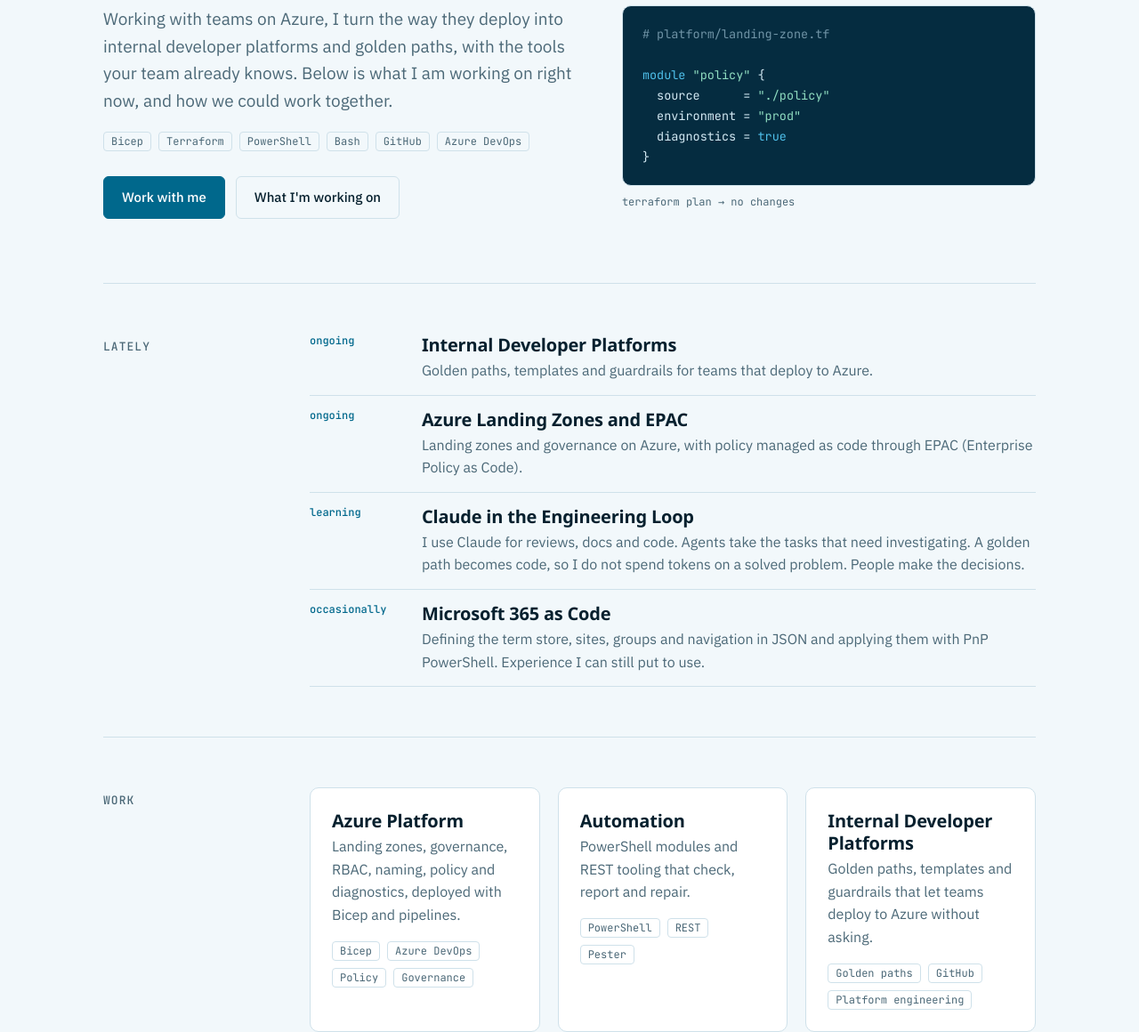
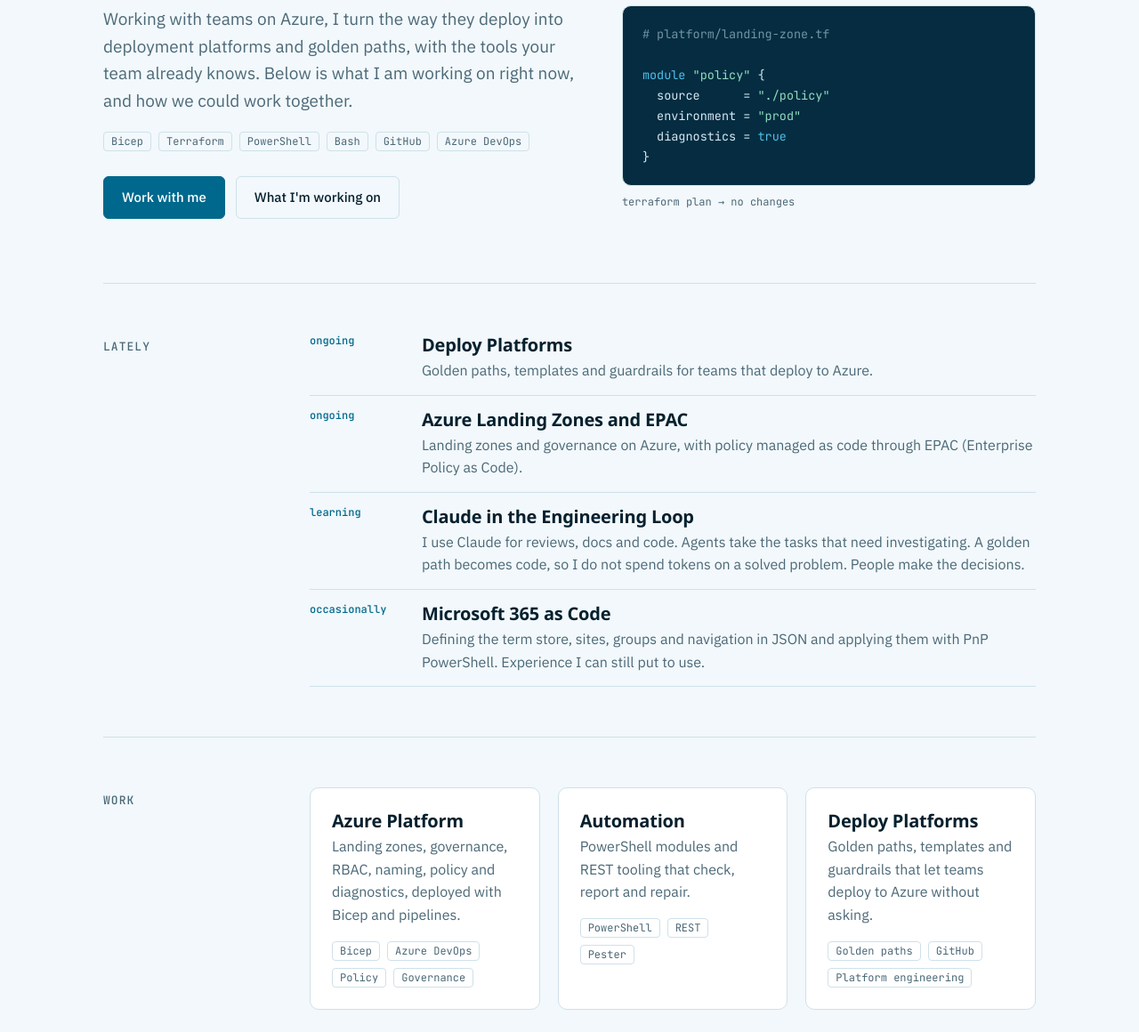
Before and after one commit to msc365/msc365.github.io, an Astro site: page / in a window 1280 px wide. Shown: the part 475-1635 px from the top of the page at 89% size. Built offline with nearby package versions, Linux system fonts and the light colour scheme; Astro itself is replaced by a stand-in of ours.

Commit message:
feat(content): rename Internal Developer Platforms to Deploy Platforms
Use Deploy Platforms for the card headings so they fit on one line, and deployment platforms in running text.

```diff
--- a/src/pages/index.astro
+++ b/src/pages/index.astro
@@ -12,7 +12,7 @@
     <div>
       <div class="eyebrow">Martin Swinkels &middot; DevOps engineer &middot; Algarve, Portugal</div>
       <h1>A clear, <em>repeatable path</em> from code to production.</h1>
-      <p class="lede">Working with teams on Azure, I turn the way they deploy into internal developer platforms and golden paths, with the tools your team already knows. Below is what I am working on right now, and how we could work together.</p>
+      <p class="lede">Working with teams on Azure, I turn the way they deploy into deployment platforms and golden paths, with the tools your team already knows. Below is what I am working on right now, and how we could work together.</p>
       <div class="chips"><span>Bicep</span><span>Terraform</span><span>PowerShell</span><span>Bash</span><span>GitHub</span><span>Azure DevOps</span></div>
       <div class="cta">
         <a class="btn primary" href="/work-with-me/">Work with me</a>
@@ -46,7 +46,7 @@
     <div class="sec-head">
       <h2>Lately</h2>
       <ul>
-        <li><span class="tag">ongoing</span><div><h3>Internal Developer Platforms</h3><p>Golden paths, templates and guardrails for teams that deploy to Azure.</p></div></li>
+        <li><span class="tag">ongoing</span><div><h3>Deploy Platforms</h3><p>Golden paths, templates and guardrails for teams that deploy to Azure.</p></div></li>
         <li><span class="tag">ongoing</span><div><h3>Azure Landing Zones and EPAC</h3><p>Landing zones and governance on Azure, with policy managed as code through EPAC (Enterprise Policy as Code).</p></div></li>
         <li><span class="tag">learning</span><div><h3>Claude in the Engineering Loop</h3><p>I use Claude for reviews, docs and code. Agents take the tasks that need investigating. A golden path becomes code, so I do not spend tokens on a solved problem. People make the decisions.</p></div></li>
         <li><span class="tag">occasionally</span><div><h3>Microsoft 365 as Code</h3><p>Defining the term store, sites, groups and navigation in JSON and applying them with PnP PowerShell. Experience I can still put to use.</p></div></li>
@@ -60,7 +60,7 @@
       <div class="work-grid">
         <article><h3>Azure Platform</h3><p>Landing zones, governance, RBAC, naming, policy and diagnostics, deployed with Bicep and pipelines.</p><div class="chips"><span>Bicep</span><span>Azure DevOps</span><span>Policy</span><span>Governance</span></div></article>
         <article><h3>Automation</h3><p>PowerShell modules and REST tooling that check, report and repair.</p><div class="chips"><span>PowerShell</span><span>REST</span><span>Pester</span></div></article>
-        <article><h3>Internal Developer Platforms</h3><p>Golden paths, templates and guardrails that let teams deploy to Azure without asking.</p><div class="chips"><span>Golden paths</span><span>GitHub</span><span>Platform engineering</span></div></article>
+        <article><h3>Deploy Platforms</h3><p>Golden paths, templates and guardrails that let teams deploy to Azure without asking.</p><div class="chips"><span>Golden paths</span><span>GitHub</span><span>Platform engineering</span></div></article>
       </div>
     </div>
   </section>
--- a/src/pages/work-with-me.astro
+++ b/src/pages/work-with-me.astro
@@ -1,7 +1,7 @@
 ---
 import Base from '../layouts/Base.astro';
 ---
-<Base title="Work With Me" description="Martin Swinkels is a freelance DevOps engineer for internal developer platforms, golden paths and Azure governance, working remotely from Portugal.">
+<Base title="Work With Me" description="Martin Swinkels is a freelance DevOps engineer for deployment platforms, golden paths and Azure governance, working remotely from Portugal.">
   <div class="hero single">
     <div>
       <div class="eyebrow">Freelance &middot; 1 to 3 days a week &middot; Remote from Portugal</div>
@@ -16,7 +16,7 @@
       <div class="work-grid">
         <article><h3>Azure Platform</h3><p>A solid base on Azure: landing zones, governance, access control, naming and policy, set up as code and rolled out through pipelines.</p><div class="chips"><span>Bicep</span><span>Azure DevOps</span><span>Policy</span><span>Governance</span></div></article>
         <article><h3>Automation</h3><p>Scripts and small tools that check your environment, report on it and fix what drifts, so nobody has to do it by hand.</p><div class="chips"><span>PowerShell</span><span>REST</span><span>Pester</span></div></article>
-        <article><h3>Internal Developer Platforms</h3><p>Golden paths, templates and guardrails that give teams a ready-made, safe way to deploy to Azure, with no passwords to manage.</p><div class="chips"><span>Golden paths</span><span>GitHub</span><span>Platform engineering</span></div></article>
+        <article><h3>Deploy Platforms</h3><p>Golden paths, templates and guardrails that give teams a ready-made, safe way to deploy to Azure, with no passwords to manage.</p><div class="chips"><span>Golden paths</span><span>GitHub</span><span>Platform engineering</span></div></article>
       </div>
     </div>
   </section>
```
